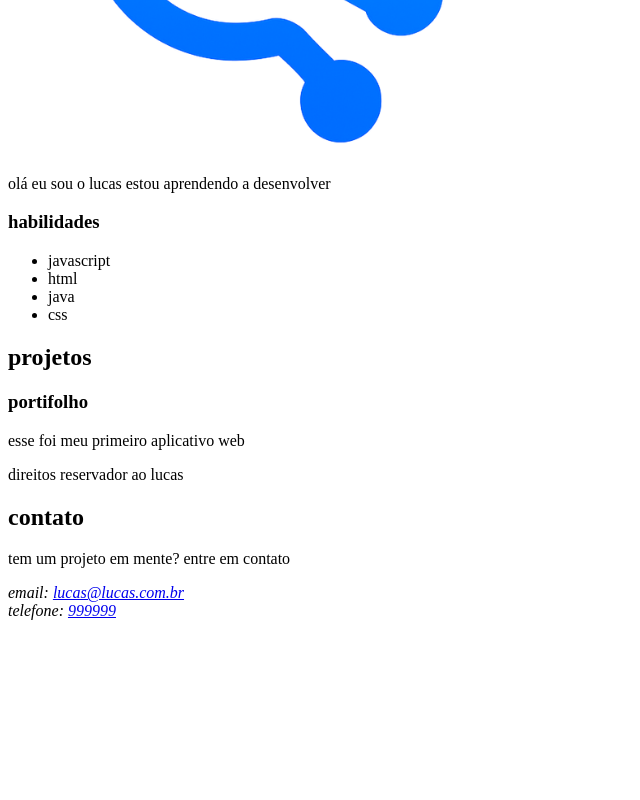
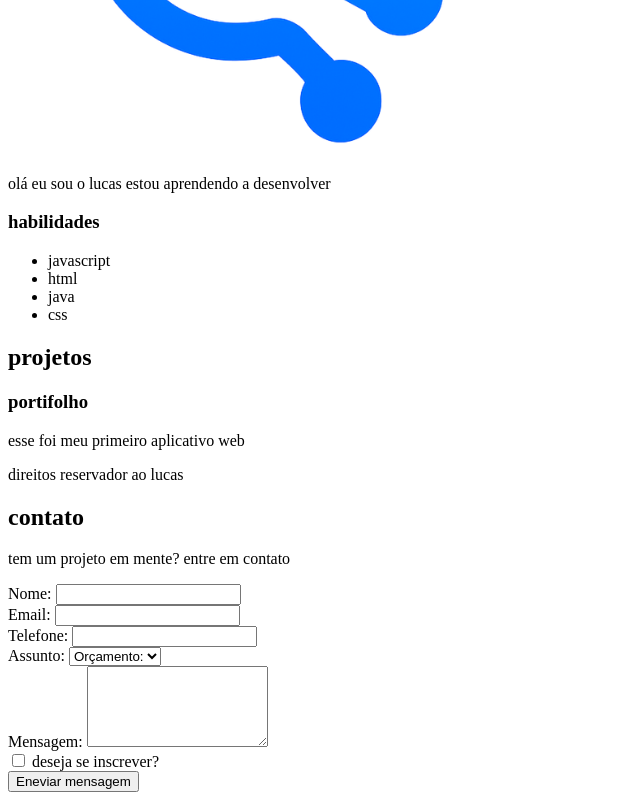
Before and after one commit to renanmoraesribeiro-create/FRONTEND, a plain HTML site: page index.html in a window 1280 px wide. Shown: the part 576-1376 px from the top of the page, without its empty margins (0-640 px from the left). Before the commit the page ends 1204 px from the top, so only its background shows below. Drawn offline with Linux system fonts and the light colour scheme.

Commit message:
segundo commit
alteraçoes feitas na aula 4

```diff
--- a/index.html
+++ b/index.html
@@ -56,10 +56,41 @@
       <section id="contato">
         <h2>contato</h2>
         <p>tem um projeto em mente? entre em contato</p>
-        <address>
-          email: <a href="mailto:lucas@lucas.com.br">lucas@lucas.com.br</a>
-          <br />
-          telefone: <a href="tel:999999">999999</a>
+
+        <form action="">
+          <label for="Nome">Nome:</label>
+
+         <input type="text" id="nome" name="nome" required > <br>
+
+           <label for="Email">Email:</label>
+
+         <input type="email" id="email" name="email" required> <br>
+           <label for="Telefone">Telefone:</label>
+
+         <input type="tel" id="Telefone" name="Telefone"> <br>
+
+         <label for="assunto">Assunto:</label>
+         <select name="" id="">
+          <option value="orcamento">Orçamento:</option>
+          <option value="duvida">Dúvida:</option>
+          <option value="outros">Outros:</option>
+         </select>
+
+         <br>
+
+         <label for="mensagem ">Mensagem:</label>
+         <textarea name="mensagem" id="mensagem" cols="20" rows="5" required></textarea> <br>
+
+         <input type="checkbox" id="inscricao" nome="inscricao"/>
+         <label for="inscricao">deseja se inscrever?</label>
+
+         <br>
+
+         <input type="submit" value="Eneviar mensagem"/>
+
+
+
+        </form>
         </address>
       </section>
     </footer>
```
